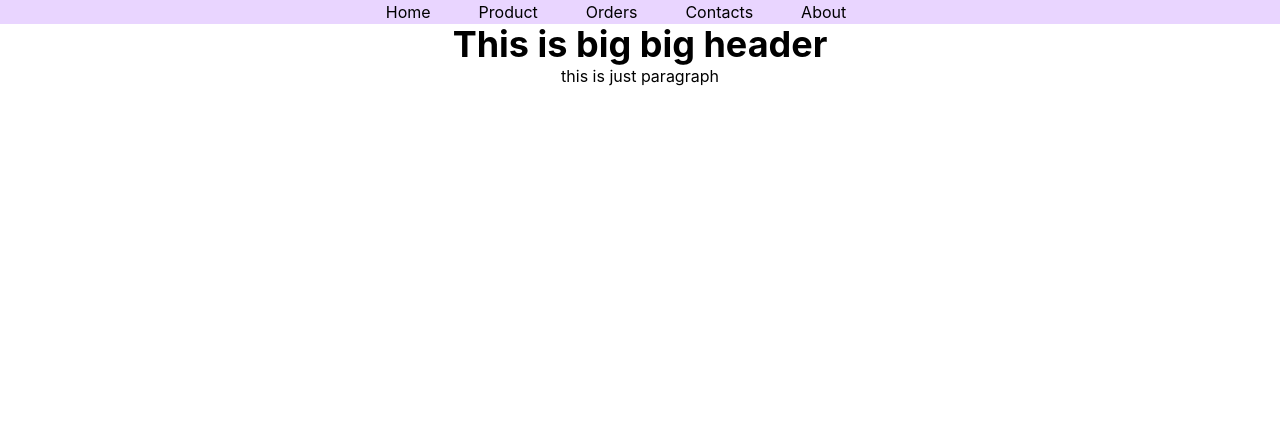
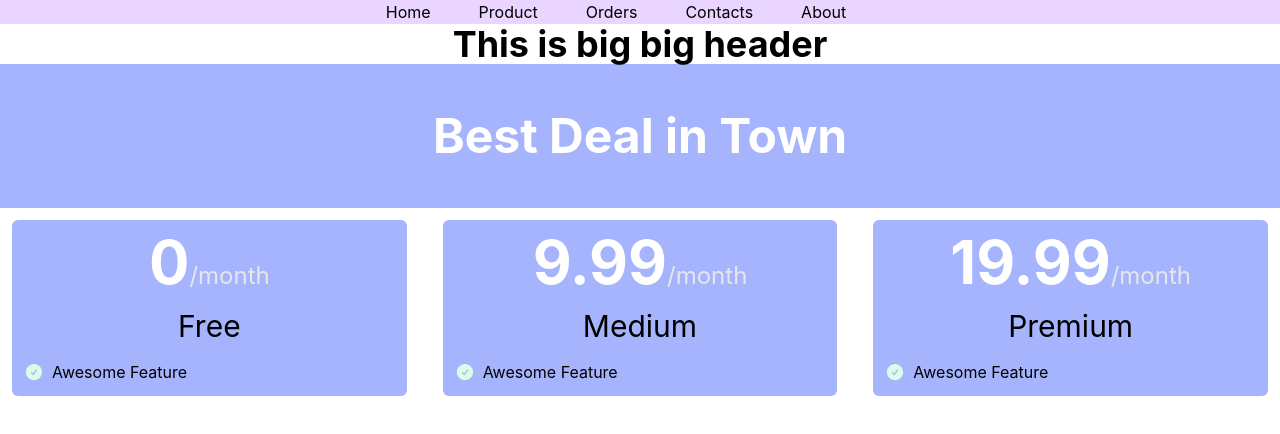
Before and after one commit to mostafizur610/price-club-react--tailwind, a React (Create React App) app: page / in a window 1280 px wide. Shown: the top 434 px of the page. Built offline with nearby package versions, Linux system fonts and the light colour scheme.

Commit message:
feature added

```diff
--- a/src/App.js
+++ b/src/App.js
@@ -1,13 +1,15 @@
 import logo from './logo.svg';
 import './App.css';
 import NavBar from './Components/NavBar/NavBar';
+import Pricing from './Components/NavBar/Pricing/Pricing';
 
 function App() {
   return (
     <div className="App">
       <NavBar></NavBar>
       <h1 className='font-bold text-4xl'>This is big big header</h1>
-      <p>this is just paragraph</p>
+
+      <Pricing></Pricing>
     </div>
   );
 }
--- /dev/null
+++ b/src/Components/NavBar/Pricing/Pricing.js
@@ -0,0 +1,48 @@
+import React from 'react';
+import PriceOption from '../../PriceOption/PriceOption';
+
+const Pricing = () => {
+    const pricingOption = [
+        {
+            id: 1, name: 'Free', price: 0, features: [
+                'Awesome Feature',
+                'Extra Feature',
+                'Unnecessary Feature',
+                'Hudai Feaure',
+                'Ajaira Feature'
+            ]
+        },
+        {
+            id: 2, name: 'Medium', price: 9.99, features: [
+                'Awesome Feature',
+                'Extra Feature',
+                'Unnecessary Feature',
+                'Hudai Feaure',
+                'Ajaira Feature'
+            ]
+        },
+        {
+            id: 3, name: 'Premium', price: 19.99, features: [
+                'Awesome Feature',
+                'Extra Feature',
+                'Unnecessary Feature',
+                'Hudai Feaure',
+                'Ajaira Feature'
+            ]
+        },
+    ]
+    return (
+        <div>
+            <h2 className='text-5xl font-bold bg-indigo-300 p-12 text-white'>Best Deal in Town</h2>
+            <div className='grid grid-cols-3 gap-3'>
+                {
+                    pricingOption.map(option => <PriceOption key={option.id}
+                        option={option}>
+                    </PriceOption>)
+                }
+            </div>
+        </div>
+    );
+};
+
+export default Pricing;
--- /dev/null
+++ b/src/Components/PriceOption/PriceOption.js
@@ -0,0 +1,22 @@
+import React from 'react';
+import { CheckCircleIcon } from '@heroicons/react/24/solid'
+
+const PriceOption = ({ option }) => {
+    return (
+        <div className=''>
+            <div className='bg-indigo-300 m-3 rounded-md p-3'>
+                <h3>
+                    <span className='text-6xl font-bold text-white'>{option.price}</span>
+                    <span className='text-2xl text-gray-200'>/month</span>
+                </h3>
+                <p className='text-3xl my-4'>{option.name}</p>
+                <div className='flex items-center'>
+                    <CheckCircleIcon className="h-5 w-5 text-green-100" />
+                    <p className='ml-2'>Awesome Feature</p>
+                </div>
+            </div>
+        </div>
+    );
+};
+
+export default PriceOption;
```
